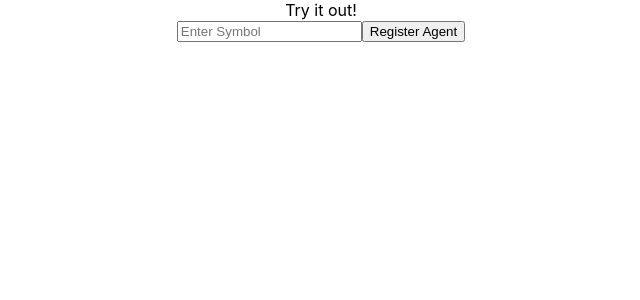
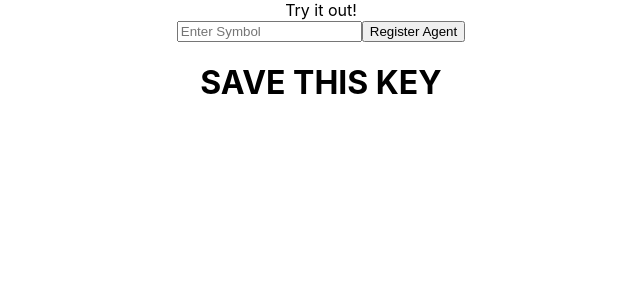
Before and after one commit to Mechanist0/space-traders, a React (Create React App) app: page / in a window 1280 px wide. Shown: the top 300 px of the page, without its empty margins (319-959 px from the left). Built offline with nearby package versions, Linux system fonts and the light colour scheme.

Commit message:
get object, broken

```diff
--- a/src/Components/pages/NewGame.tsx
+++ b/src/Components/pages/NewGame.tsx
@@ -1,8 +1,9 @@
 import React, { useEffect, useState } from "react";
+import { jsx } from "react/jsx-runtime";
 
 function NewGame() {
   const [symbol, setSymbol] = useState("");
-  const [gameInfo, setGameInfo] = useState(null);
+  const [data, setGameInfo] = useState(String);
 
   const registerNewAgent = async () => {
     const options = {
@@ -20,6 +21,7 @@ function NewGame() {
       const response = await fetch("https://api.spacetraders.io/v2/register", options);
       const data = await response.json();
       setGameInfo(data);
+      console.log(data)
     } catch (err) {
       console.error("Error registering agent:", err);
     }
@@ -34,7 +36,8 @@ function NewGame() {
         placeholder="Enter Symbol" />
 
       <button onClick={registerNewAgent}>Register Agent</button>
-      {gameInfo && <h1>{JSON.stringify(gameInfo)}</h1>}
+      <h1>SAVE THIS KEY</h1>
+      {data && <h1>{data.toString()}</h1>}
     </div>
   );
 }
```
